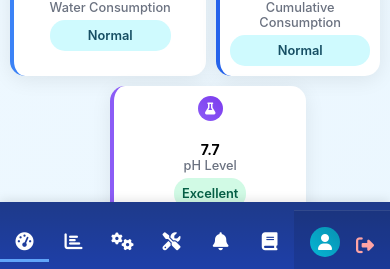
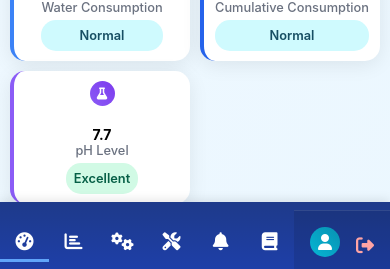
Before and after one commit to saivasanth55/Ro-Aqua, a React (Create React App) app: page /dashboard in a window 390 px wide. Shown: the part 560-829 px from the top of the page. Built offline with nearby package versions, Linux system fonts and the light colour scheme; no server answers; sample sign-in values are in the browser's storage.

Commit message:
Update App.css

```diff
--- a/src/App.css
+++ b/src/App.css
@@ -1971,9 +1971,7 @@ body {
     font-size: 0.9rem; /* Slightly smaller font */
   }
 
-    .stat-card.ph-level{
-      margin-left:100px;
-    }
+
 
   /* Hide TDS, Water Consumption, and Cumulative Consumption stat cards */
 
```
